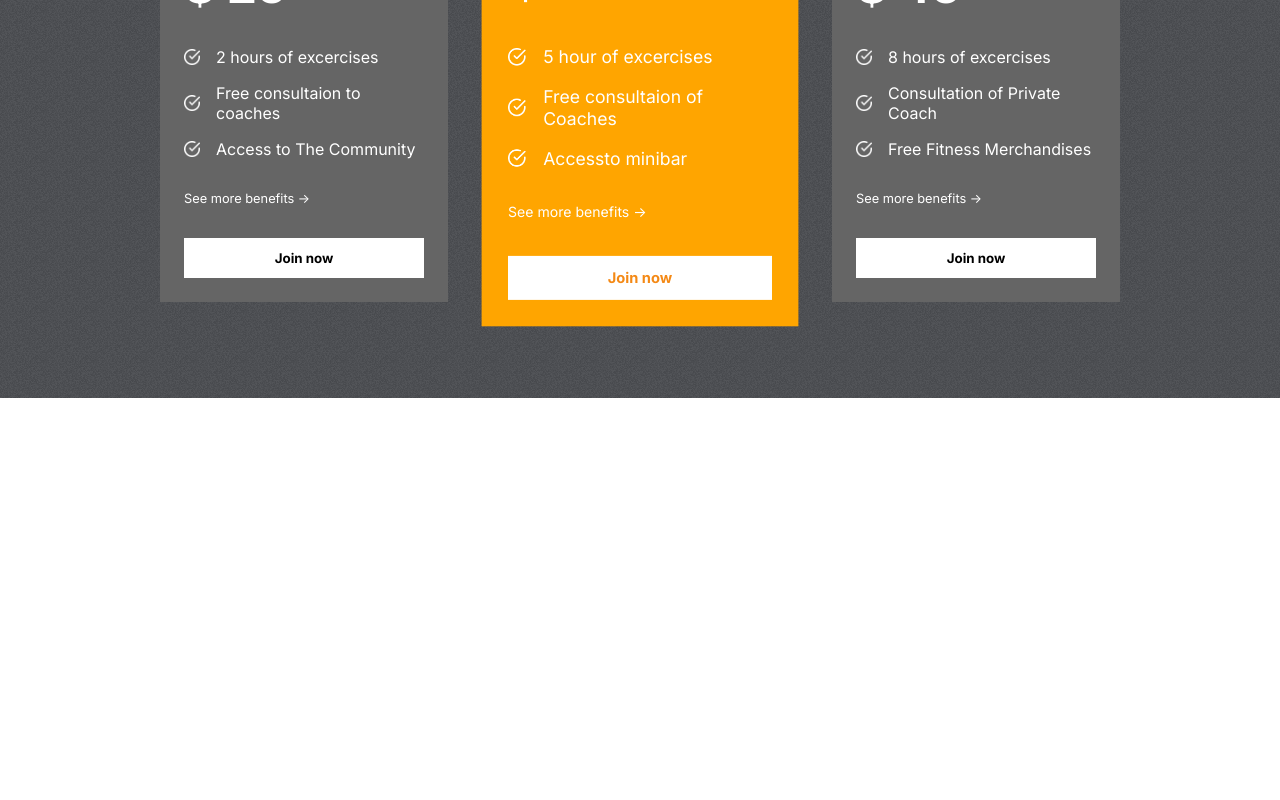
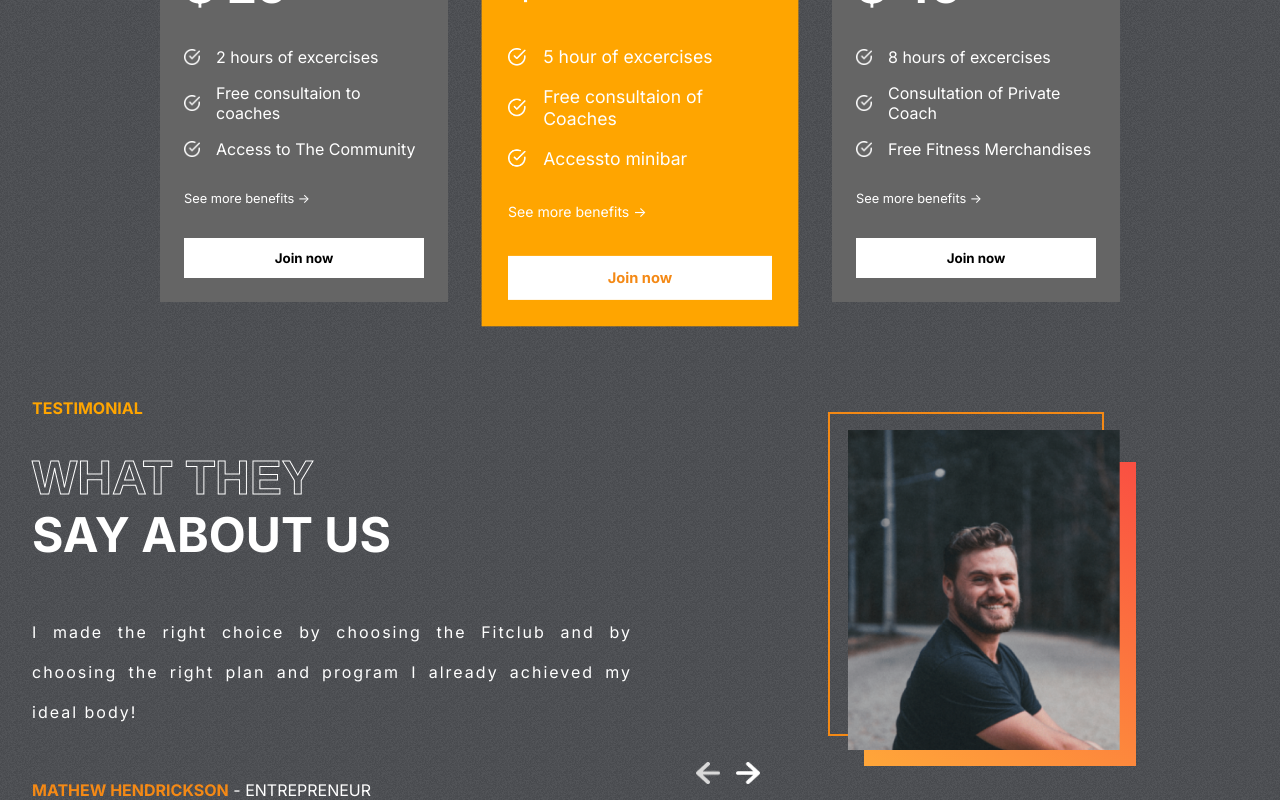
Before and after one commit to addis-ale/gym-app, a React (Create React App) app: page / in a window 1280 px wide. Shown: the part 2189-2989 px from the top of the page. Before the commit the page ends 2587 px from the top, so only its background shows below. Built offline with nearby package versions, Linux system fonts and the light colour scheme.

Commit message:
initial commit

```diff
--- a/src/components/Testimonial/Testimonial.css
+++ b/src/components/Testimonial/Testimonial.css
@@ -1,3 +1,73 @@
 .testimonial {
-  padding: 0rem 2rem;
+  padding: 0 2rem;
+  display: flex;
+  gap: 1rem;
 }
+.testimonial-l {
+  display: flex;
+  flex-direction: column;
+  flex: 1 1;
+  gap: 2rem;
+  text-transform: uppercase;
+  color: white;
+}
+.testimonial-r {
+  flex: 1 1;
+
+  position: relative;
+}
+.testimonial-l > span:nth-of-type(1) {
+  font-weight: bold;
+  color: orange;
+}
+.testimonial-l > :nth-child(2) {
+  font-size: 3rem;
+  font-weight: bold;
+  color: white;
+}
+.testimonial-l > :nth-last-child(1) > span:nth-of-type(1) {
+  color: var(--orange);
+  font-weight: bold;
+}
+.testimonial-r > img {
+  position: absolute;
+  width: 17rem;
+  height: 20rem;
+  object-fit: cover;
+  right: 8rem;
+  top: 2rem;
+}
+.testimonial-r > :nth-child(1) {
+  position: absolute;
+  width: 17rem;
+  height: 20rem;
+  border: 2px solid var(--orange);
+  right: 9rem;
+  top: 0.9rem;
+  background-color: transparent;
+}
+.testimonial-r > :nth-child(2) {
+  position: absolute;
+  width: 17rem;
+  height: 19rem;
+  background: var(--planCard);
+  top: 4rem;
+  right: 7rem;
+}
+.arrows {
+  display: flex;
+  gap: 1rem;
+  position: absolute;
+  bottom: 1rem;
+  left: 3rem;
+}
+.arrows > img {
+  width: 1.5rem;
+  cursor: pointer;
+}
+p {
+  text-transform: none;
+  text-align: justify;
+  letter-spacing: 2px;
+  line-height: 40px;
+}
--- a/src/components/Testimonial/Testimonial.jsx
+++ b/src/components/Testimonial/Testimonial.jsx
@@ -1,4 +1,44 @@
 import "./Testimonial.css";
+import { testimonialsData } from "../../data/testimonialsData";
+import lArrow from "../../assets/leftArrow.png";
+import rArrow from "../../assets/rightArrow.png";
+import { useState } from "react";
 export default function Testimonial() {
-  return <div className="testimonial"></div>;
+  const [current, setCurrent] = useState(0);
+  function handleForward() {
+    setCurrent((current) => current + 1);
+    if (current === testimonialsData.length - 1) setCurrent(0);
+    //current < 2 &&
+  }
+  function handleReverse() {
+    setCurrent((current) => current - 1);
+    if (current === 0) setCurrent(2);
+    // current > 0 &&
+  }
+  return (
+    <div className="testimonial">
+      <div className="testimonial-l">
+        <span>testimonial</span>
+        <div>
+          <div className="stroke-text">what they</div>
+          <span>say about us</span>
+        </div>
+        <p>{testimonialsData[current].review}</p>
+        <div>
+          <span>{testimonialsData[current].name}</span>
+          <span> - {testimonialsData[current].status}</span>
+        </div>
+      </div>
+      <div className="testimonial-r">
+        <div></div>
+        <div></div>
+        <img src={testimonialsData[current].image} alt="" />
+        <div className="arrows">
+          {" "}
+          <img src={lArrow} alt="" onClick={handleReverse} />
+          <img src={rArrow} alt="" onClick={handleForward} />
+        </div>
+      </div>
+    </div>
+  );
 }
```
